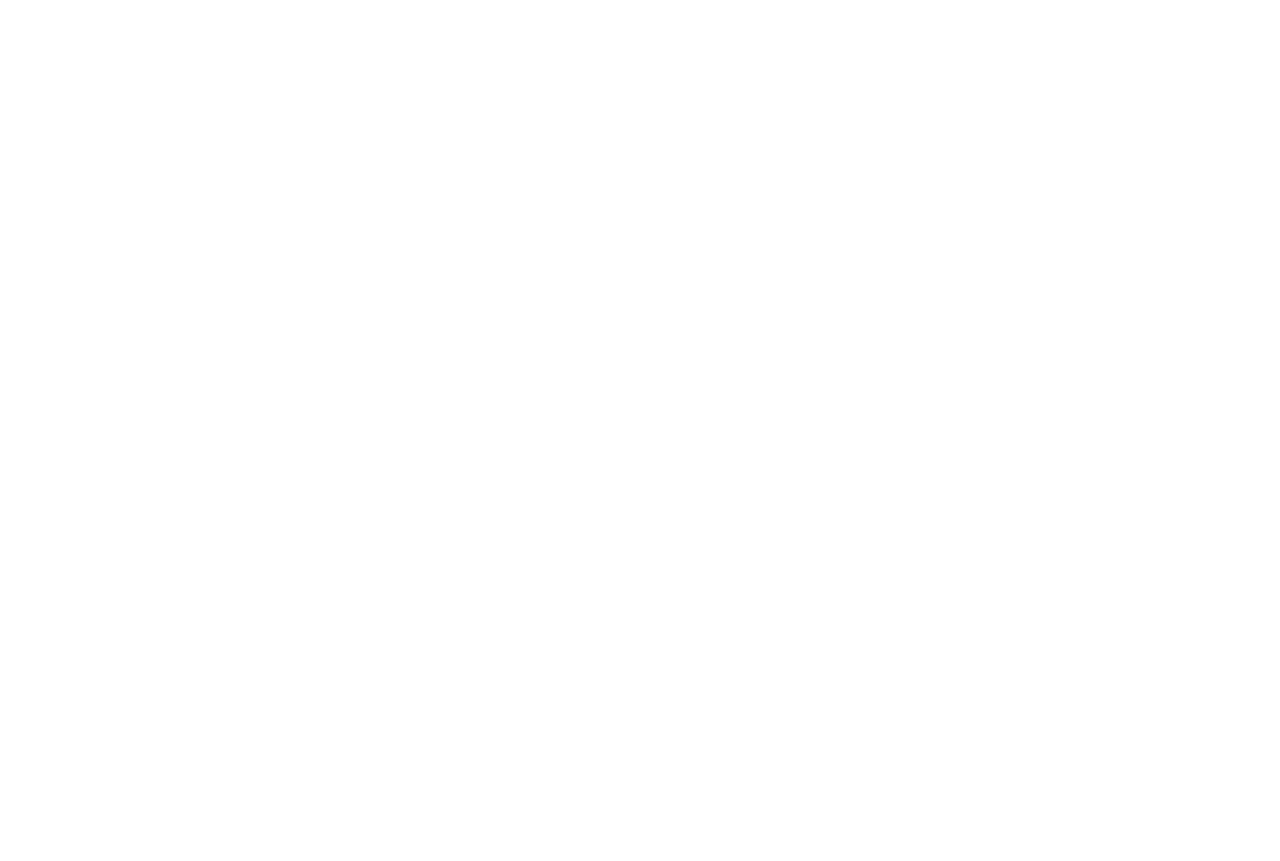
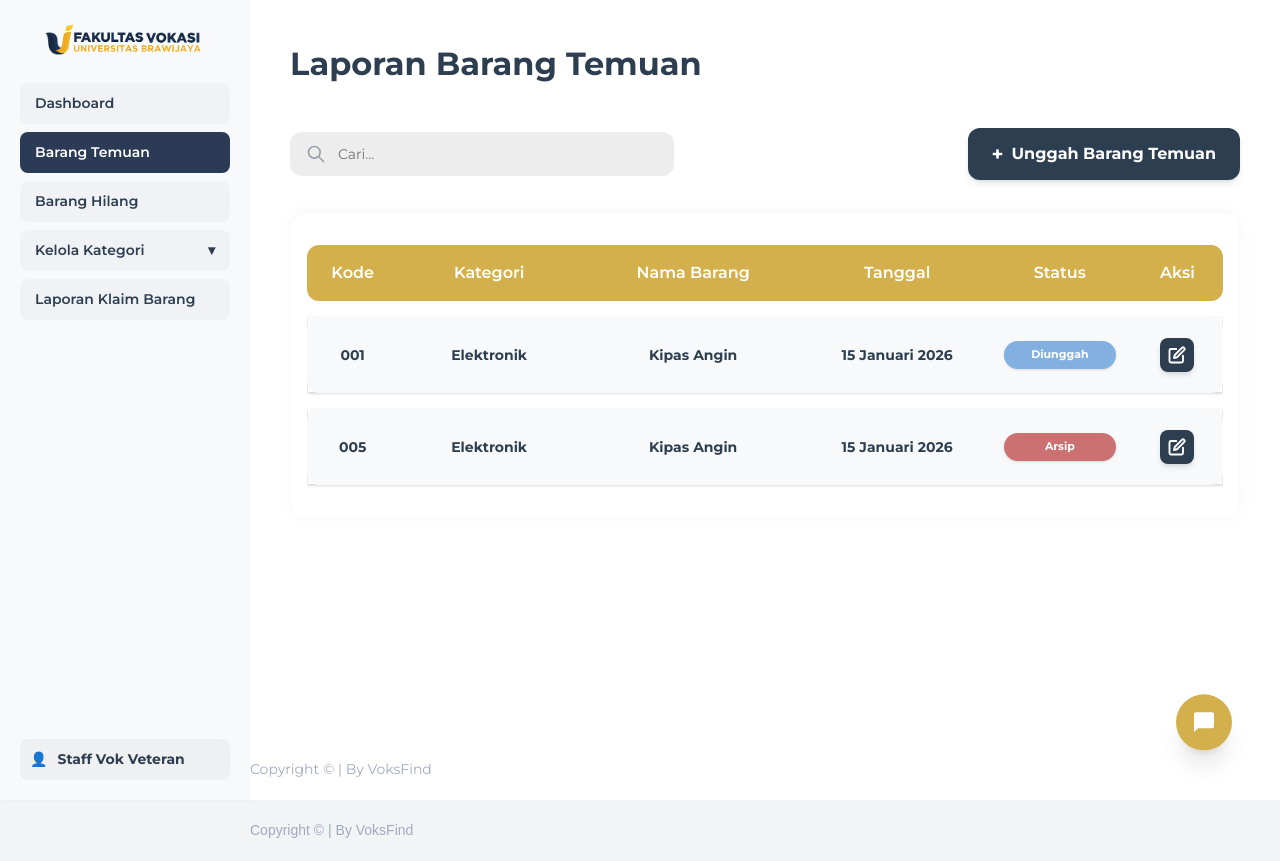
Before and after one commit to Taniaagokil/fe_uas_sem_2, a React (Vite) app: page /staff/barang-temuan in a window 1280 px wide. Before the commit this address had no page. Before the commit the page ends 800 px from the top, so only its background shows below. Built offline with nearby package versions, Linux system fonts and the light colour scheme.

Commit message:
slicing barangtemuan staff, buat components table staff

```diff
--- a/src/App.jsx
+++ b/src/App.jsx
@@ -1,5 +1,5 @@
 import React, { useState } from 'react'
-import { Routes, Route, useLocation } from 'react-router-dom' // Tambahkan useLocation
+import { Routes, Route, useLocation } from 'react-router-dom'
 import Navbar from './components/Navbar'
 import Footer from './components/Footer'
 import LoginModal from './components/LoginModal'
@@ -17,16 +17,18 @@ import PengambilanPage from './pages/PengambilanPage';
 import ScrollToTop from './components/ScrollToTop'
 import { itemsData } from './data/dummyData'
 
-// --- IMPORT HALAMAN STAFF BARU ---
+// --- IMPORT HALAMAN STAFF ---
 import DashboardPage from './pages/staff/DashboardPage';
 import Footerstaff from './components/staff/Footerstaff';
+import BarangTemuanPage from './pages/staff/BarangTemuanPage.jsx'; // Import Page Baru
+import Sidebar from './components/staff/Sidebar'; // Asumsi lo punya sidebar component
 
 function App() {
   const [user, setUser] = useState(null)
   const [isModalOpen, setIsModalOpen] = useState(false)
   const [items, setItems] = useState(itemsData)
 
-  const location = useLocation(); // Mendeteksi URL saat ini
+  const location = useLocation();
 
   // Cek apakah halaman saat ini adalah halaman staff
   const isStaffPage = location.pathname.startsWith('/staff');
@@ -45,9 +47,13 @@ function App() {
   }
 
   return (
-    <div>
+    <div className={isStaffPage ? "flex bg-gray-100 min-h-screen" : ""}>
       <ScrollToTop />
 
+      {/* Sidebar khusus Staff */}
+      {isStaffPage && <Sidebar />}
+
+      <div className={isStaffPage ? "flex-1 flex flex-col" : "w-full"}>
         {/* Navbar HANYA muncul jika BUKAN halaman staff */}
         {!isStaffPage && (
           <Navbar
@@ -62,7 +68,7 @@ function App() {
           onLogin={handleLogin}
         />
 
-      {/* Padding top 70px HANYA untuk halaman user biasa agar tidak tertutup Navbar */}
+        {/* Main Content Area */}
         <div style={{ paddingTop: isStaffPage ? '0px' : '70px', minHeight: '80vh' }}>
           <Routes>
             {/* --- ROUTE USER BIASA --- */}
@@ -78,14 +84,18 @@ function App() {
             <Route path="/pengembalian/:id" element={<PengembalianPage items={items} />} />
             <Route path="/pengambilan/:id" element={<PengambilanPage items={items} />} />
 
-          {/* --- ROUTE STAFF (BARU) --- */}
+            {/* --- ROUTE STAFF --- */}
             <Route path="/staff/dashboard" element={<DashboardPage />} />
+            <Route path="/staff/barang-temuan" element={<BarangTemuanPage />} />
             <Route path="/staff/footerstaff" element={<Footerstaff />} />
+            <Route path="/staff/barang-temuan" element={<BarangTemuanPage />} />
           </Routes>
         </div>
 
         {/* Footer HANYA muncul jika BUKAN halaman staff */}
         {!isStaffPage && <Footer />}
+        {isStaffPage && <Footerstaff />}
+      </div>
     </div>
   )
 }
--- /dev/null
+++ b/src/components/staff/Table.jsx
@@ -0,0 +1,66 @@
+import React from 'react';
+import { motion } from 'framer-motion';
+
+const ReusableTable = ({ columns, data }) => {
+  return (
+    <div className="overflow-x-auto font-['Montserrat']">
+      <table className="w-full border-separate border-spacing-y-4">
+        {/* Table Header */}
+        <thead>
+          <tr className="bg-[#D4B04C] text-white">
+            {columns.map((col, index) => (
+              <th
+                key={index}
+                style={{ width: col.width }}
+                className="px-4 py-4 font-semibold text-center first:rounded-l-xl last:rounded-r-xl"
+              >
+                {col.header}
+              </th>
+            ))}
+          </tr>
+        </thead>
+
+        {/* Table Body */}
+        <tbody>
+          {data.length > 0 ? (
+            data.map((row, rowIndex) => (
+              <motion.tr
+                key={rowIndex}
+                // Animasi pas muncul (Pop-up effect)
+                initial={{ opacity: 0, y: 20 }}
+                animate={{ opacity: 1, y: 0 }}
+                transition={{ delay: rowIndex * 0.1 }}
+                // Animasi pas Hover
+                whileHover={{
+                  scale: 1.01,
+                  backgroundColor: "#f1f5f9",
+                  transition: { duration: 0.2 }
+                }}
+                className="bg-[#F8F9FA] shadow-sm cursor-default"
+              >
+                {columns.map((col, colIndex) => (
+                  <td
+                    key={colIndex}
+                    className="px-4 py-5 text-[#2D3E50] text-center first:rounded-l-xl last:rounded-r-xl font-bold text-sm border-y border-transparent"
+                  >
+                    <div className="flex justify-center items-center h-full">
+                      {col.render ? col.render(row) : row[col.key]}
+                    </div>
+                  </td>
+                ))}
+              </motion.tr>
+            ))
+          ) : (
+            <tr>
+              <td colSpan={columns.length} className="text-center py-10 text-gray-500">
+                Tidak ada data.
+              </td>
+            </tr>
+          )}
+        </tbody>
+      </table>
+    </div>
+  );
+};
+
+export default ReusableTable;
--- /dev/null
+++ b/src/pages/staff/BarangTemuanPage.jsx
@@ -0,0 +1,118 @@
+import React from 'react';
+import { motion } from 'framer-motion';
+import ReusableTable from '../../components/staff/table';
+import Footerstaff from '../../components/staff/Footerstaff';
+
+const BarangTemuanPage = () => {
+  const columns = [
+    { header: 'Kode', key: 'kode', width: '10%' },
+    { header: 'Kategori', key: 'kategori', width: '20%' },
+    { header: 'Nama Barang', key: 'nama_barang', width: '25%' },
+    { header: 'Tanggal', key: 'tanggal', width: '20%' },
+    {
+      header: 'Status',
+      key: 'status',
+      width: '15%',
+      render: (row) => (
+        <span className={`inline-block w-28 py-1.5 rounded-full text-white text-[11px] font-bold shadow-sm ${
+          row.status === 'Diunggah' ? 'bg-[#82B1E1]' : 'bg-[#CC7171]'
+        }`}>
+          {row.status}
+        </span>
+      )
+    },
+    {
+      header: 'Aksi',
+      key: 'aksi',
+      width: '10%',
+      render: (row) => (
+        <motion.button
+          whileHover={{ scale: 1.1 }}
+          whileTap={{ scale: 0.9 }}
+          className="p-2 bg-[#2D3E50] text-white rounded-lg shadow-md"
+        >
+          <svg xmlns="http://www.w3.org/2000/svg" width="18" height="18" viewBox="0 0 24 24" fill="none" stroke="currentColor" strokeWidth="2.5" strokeLinecap="round" strokeLinejoin="round">
+            <path d="M11 4H4a2 2 0 0 0-2 2v14a2 2 0 0 0 2 2h14a2 2 0 0 0 2-2v-7"></path>
+            <path d="M18.5 2.5a2.121 2.121 0 0 1 3 3L12 15l-4 1 1-4 9.5-9.5z"></path>
+          </svg>
+        </motion.button>
+      )
+    },
+  ];
+
+  const data = [
+    { kode: '001', kategori: 'Elektronik', nama_barang: 'Kipas Angin', tanggal: '15 Januari 2026', status: 'Diunggah' },
+    { kode: '005', kategori: 'Elektronik', nama_barang: 'Kipas Angin', tanggal: '15 Januari 2026', status: 'Arsip' },
+  ];
+
+  return (
+    <motion.div
+      initial={{ opacity: 0 }}
+      animate={{ opacity: 1 }}
+      className="flex flex-col min-h-screen font-['Montserrat'] bg-white"
+    >
+      <div className="p-10 flex-1">
+        <motion.h1
+          initial={{ x: -20, opacity: 0 }}
+          animate={{ x: 0, opacity: 1 }}
+          className="text-[32px] font-bold text-[#2D3E50] mb-10"
+        >
+          Laporan Barang Temuan
+        </motion.h1>
+
+        <div className="flex justify-between items-center mb-8 gap-4">
+          <motion.div
+            initial={{ scale: 0.95, opacity: 0 }}
+            animate={{ scale: 1, opacity: 1 }}
+            className="relative w-full max-w-sm"
+          >
+            <span className="absolute inset-y-0 left-0 flex items-center pl-4 text-gray-400">
+              <svg className="w-5 h-5" fill="none" stroke="currentColor" viewBox="0 0 24 24">
+                <path strokeLinecap="round" strokeLinejoin="round" strokeWidth="2" d="M21 21l-6-6m2-5a7 7 0 11-14 0 7 7 0 0114 0z" />
+              </svg>
+            </span>
+            <input
+              type="text"
+              className="block w-full pl-12 pr-4 py-3 bg-[#EDEDED] border-none rounded-xl focus:ring-1 focus:ring-[#D4B04C] outline-none text-sm"
+              placeholder="Cari..."
+            />
+          </motion.div>
+
+          <motion.button
+            whileHover={{ scale: 1.05 }}
+            whileTap={{ scale: 0.95 }}
+            className="bg-[#2D3E50] text-white px-6 py-3 rounded-xl font-bold flex items-center gap-2 shadow-md"
+          >
+            <span className="text-xl">+</span> Unggah Barang Temuan
+          </motion.button>
+        </div>
+
+        {/* Container Tabel dengan animasi Pop-up */}
+        <motion.div
+          initial={{ y: 30, opacity: 0 }}
+          animate={{ y: 0, opacity: 1 }}
+          transition={{ duration: 0.5, ease: "easeOut" }}
+          className="bg-white rounded-2xl p-4 shadow-[0_0_20px_rgba(0,0,0,0.03)] border border-gray-50"
+        >
+          <ReusableTable columns={columns} data={data} />
+        </motion.div>
+
+        {/* FAB Chat dengan animasi Floating */}
+        <motion.button
+          animate={{ y: [0, -10, 0] }}
+          transition={{ repeat: Infinity, duration: 3 }}
+          whileHover={{ scale: 1.2 }}
+          className="fixed bottom-12 right-12 bg-[#D4B04C] p-4 rounded-full text-white shadow-xl z-50"
+        >
+          <svg xmlns="http://www.w3.org/2000/svg" width="24" height="24" viewBox="0 0 24 24" fill="currentColor">
+            <path d="M20 2H4c-1.1 0-2 .9-2 2v18l4-4h14c1.1 0 2-.9 2-2V4c0-1.1-.9-2-2-2z" />
+          </svg>
+        </motion.button>
+      </div>
+
+      <Footerstaff />
+    </motion.div>
+  );
+};
+
+export default BarangTemuanPage;
```
Lines whose indentation alone changed are shown as unchanged.
